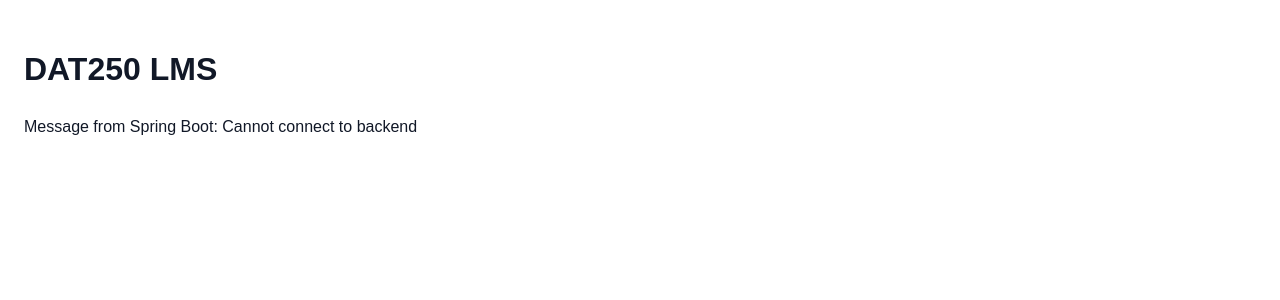
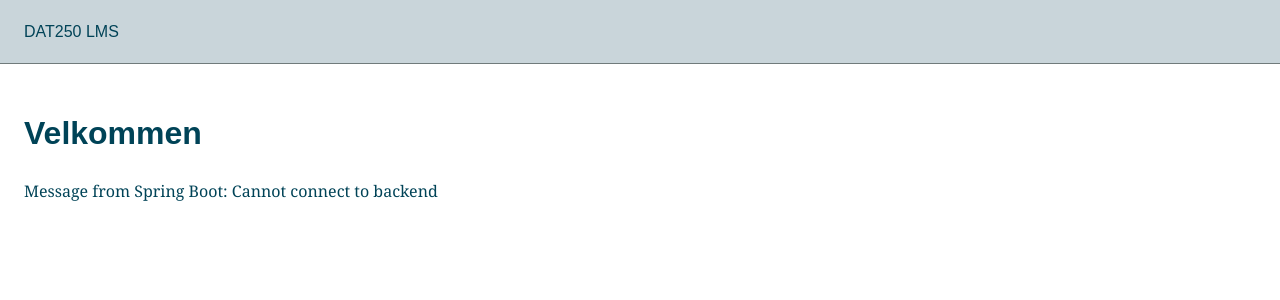
Before and after one commit to Boramj233/dat250-lms-group17, a React (Vite) app in the folder frontend/: page / in a window 1280 px wide. Shown: the top 300 px of the page. Built offline with nearby package versions, Linux system fonts and the light colour scheme; no server answers.

Commit message:
made a very basic layout and changed the tokens to fit HVL design manual

```diff
--- a/frontend/src/app/App.css
+++ /dev/null
@@ -1,3 +0,0 @@
-.app {
-  padding: var(--spacing-content);
-}
--- a/frontend/src/app/App.tsx
+++ b/frontend/src/app/App.tsx
@@ -1,5 +1,5 @@
 import { useEffect, useState } from 'react'
-import './App.css'
+import AppLayout from './layout/AppLayout'
 
 function App() {
   const [message, setMessage] = useState('Loading...')
@@ -17,10 +17,10 @@ function App() {
   }, [])
 
   return (
-    <main className="app">
-      <h1>DAT250 LMS</h1>
+    <AppLayout>
+      <h1>Velkommen</h1>
       <p>Message from Spring Boot: {message}</p>
-    </main>
+    </AppLayout>
   )
 }
 
--- /dev/null
+++ b/frontend/src/app/layout/AppLayout.css
@@ -0,0 +1,22 @@
+.app-layout {
+  min-height: 100svh;
+  display: flex;
+  flex-direction: column;
+}
+
+.topbar {
+  font-family: var(--font-ui);
+  height: var(--topbar-height);
+  flex-shrink: 0;
+  display: flex;
+  align-items: center;
+  padding-inline: var(--spacing-content);
+  background: var(--color-surface);
+  border-bottom: var(--border-width-sm) solid var(--color-border);
+}
+
+.page-content {
+  flex: 1;
+  min-width: 0;
+  padding: var(--spacing-content);
+}
--- /dev/null
+++ b/frontend/src/app/layout/AppLayout.tsx
@@ -0,0 +1,18 @@
+import type { ReactNode } from 'react'
+import './AppLayout.css'
+
+type AppLayoutProps = {
+  children: ReactNode
+}
+
+export default function AppLayout({ children }: AppLayoutProps) {
+  return (
+    <div className="app-layout">
+      <header className="topbar">
+        <span>DAT250 LMS</span>
+      </header>
+
+      <main className="page-content">{children}</main>
+    </div>
+  )
+}
--- a/frontend/src/styles/global.css
+++ b/frontend/src/styles/global.css
@@ -19,6 +19,15 @@ body {
   min-height: 100svh;
 }
 
+h1,
+h2,
+h3,
+h4,
+h5,
+h6 {
+  font-family: var(--font-heading);
+}
+
 h1 {
   font-size: var(--text-heading);
   font-weight: var(--font-weight-bold);
@@ -29,6 +38,7 @@ input,
 select,
 textarea {
   font: inherit;
+  font-family: var(--font-ui);
 }
 
 img {
--- a/frontend/src/styles/primitive.css
+++ b/frontend/src/styles/primitive.css
@@ -1,16 +1,27 @@
 /* Base values. Tokens named by purpose are defined in semantic.css. */
 :root {
-  /* Colors */
+  /* HVL profile manual (2017), page 16: published HEX values. */
   --white: #ffffff;
-  --gray-100: #f3f4f6;
-  --gray-300: #d1d5db;
-  --gray-900: #111827;
-  --blue-600: #2563eb;
-  --blue-700: #1d4ed8;
+  --hvl-teal: #00afba;
+  --hvl-green: #96de99;
+  --hvl-cyan: #64d0df;
+  --hvl-coral: #eb6851;
+  --hvl-yellow: #f9de45;
+  --hvl-blue: #008aaf;
+  --hvl-dark-blue: #004357;
+  --hvl-gray: #707b7b;
+  --hvl-warm-gray: #d2cdc8;
+  --hvl-blue-gray: #c9d5da;
 
-  /* Typography */
-  --font-family-sans: Arial, sans-serif;
+  /* App-specific hover shade, derived from HVL dark blue. */
+  --hvl-dark-blue-shade: #003646;
 
+  /* Profile fonts: page 14. Arial/Georgia substitutes: page 15.
+     Profile fonts require installation or separately supplied webfont files. */
+  --font-family-sans: 'NB Akademie Std', Arial, sans-serif;
+  --font-family-serif: 'Lyon Text', Georgia, serif;
+
+  /* App typography scale; not prescribed by the manual. */
   --font-size-sm: 0.875rem;
   --font-size-md: 1rem;
   --font-size-lg: 1.5rem;
@@ -21,7 +32,7 @@
 
   --line-height-normal: 1.5;
 
-  /* Spacing */
+  /* App spacing; not prescribed by the manual. */
   --space-2: 0.25rem;
   --space-3: 0.5rem;
   --space-5: 1rem;
--- a/frontend/src/styles/semantic.css
+++ b/frontend/src/styles/semantic.css
@@ -2,15 +2,19 @@
 /* Mobile values by default. */
 :root {
   --color-background: var(--white);
-  --color-surface: var(--gray-100);
-  --color-text: var(--gray-900);
-  --color-border: var(--gray-300);
-  --color-primary: var(--blue-600);
-  --color-primary-hover: var(--blue-700);
+  --color-surface: var(--hvl-blue-gray);
+  --color-text: var(--hvl-dark-blue);
+  --color-border: var(--hvl-gray);
+  --color-primary: var(--hvl-dark-blue);
+  --color-primary-hover: var(--hvl-dark-blue-shade);
   --color-on-primary: var(--white);
+  --color-accent: var(--hvl-teal);
+  --color-on-accent: var(--hvl-dark-blue);
 
   /* Typography */
-  --font-body: var(--font-family-sans);
+  --font-body: var(--font-family-serif);
+  --font-heading: var(--font-family-sans);
+  --font-ui: var(--font-family-sans);
   --text-body: var(--font-size-md);
   --text-small: var(--font-size-sm);
   --text-heading: var(--font-size-lg);
```
